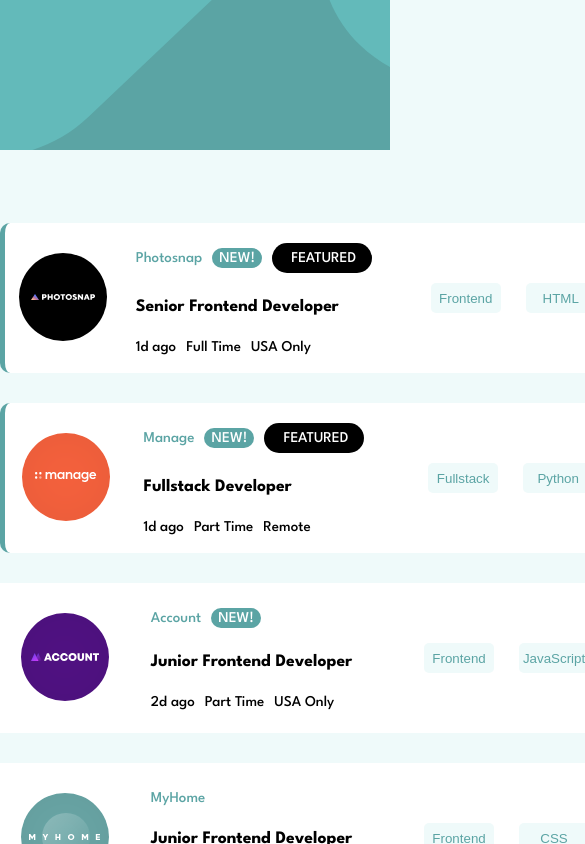
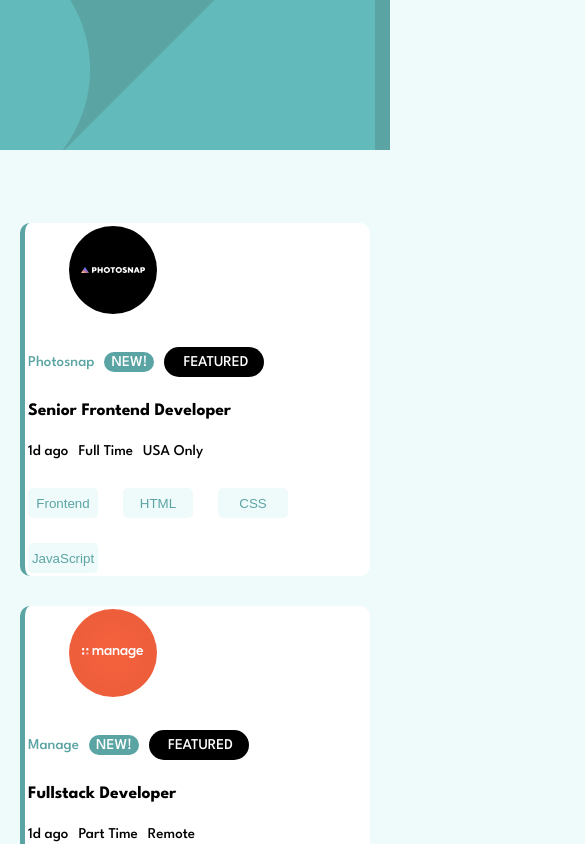
Before and after one commit to Oluwatobiiiiii/job-listling, a React (Vite) app: page / in a window 390 px wide. Shown: the top 844 px of the page, 585 px wide, since content can reach past the window. Built offline with nearby package versions, Linux system fonts and the light colour scheme.

Commit message:
responsiveness added

```diff
--- a/src/index.css
+++ b/src/index.css
@@ -214,3 +214,79 @@
   text-align: center;
   color: var(---DesaturatedDarkCyan--);
 }
+
+@media screen and (max-width: 768px) {
+  .filtered-Box {
+    width: auto;
+    flex-wrap: wrap;
+  }
+
+  .jobs {
+    margin-left: 10px;
+    margin-right: 10px;
+  }
+
+  .company {
+    width: auto;
+  }
+
+  .technology {
+    flex-wrap: wrap;
+  }
+}
+
+@media screen and (max-width: 520px) {
+  .header-box {
+    background-image: url(/images/bg-header-mobile.svg);
+    background-repeat: no-repeat;
+  }
+
+  .filtered-Box {
+    width: 280px;
+    flex-direction: row;
+    flex-wrap: wrap;
+    height: fit-content;
+    padding: 3px 3px 3px 3px;
+    top: 3%;
+    left: 10%;
+    right: 10%;
+  }
+
+  .jobs {
+    flex-direction: column;
+    padding-bottom: 10px;
+  }
+
+  .company {
+    width: auto;
+    height: auto;
+    flex-direction: column;
+    margin-left: 10px;
+    margin-right: 10px;
+    gap: 30px;
+    padding: 3px 3px 3px 3px;
+  }
+
+  .job-details {
+    flex-direction: row;
+    flex-wrap: wrap;
+  }
+
+  .company-image {
+    position: relative;
+    top: 0%;
+    right: 25%;
+  }
+
+  .technology {
+    flex-wrap: wrap;
+  }
+}
+
+@media screen and (max-width: 912px) {
+  .filtered-Box {
+    width: auto;
+    flex-wrap: wrap;
+    height: max-content;
+  }
+}
```
